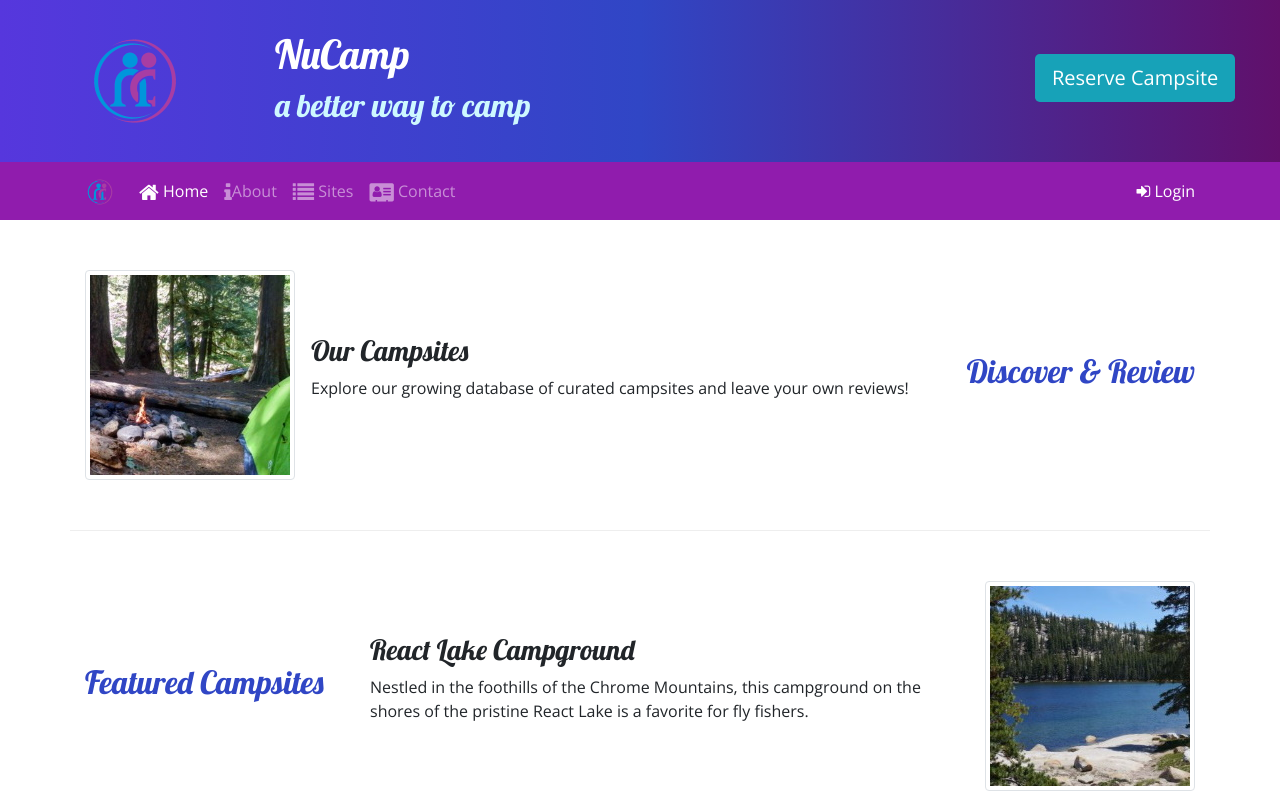
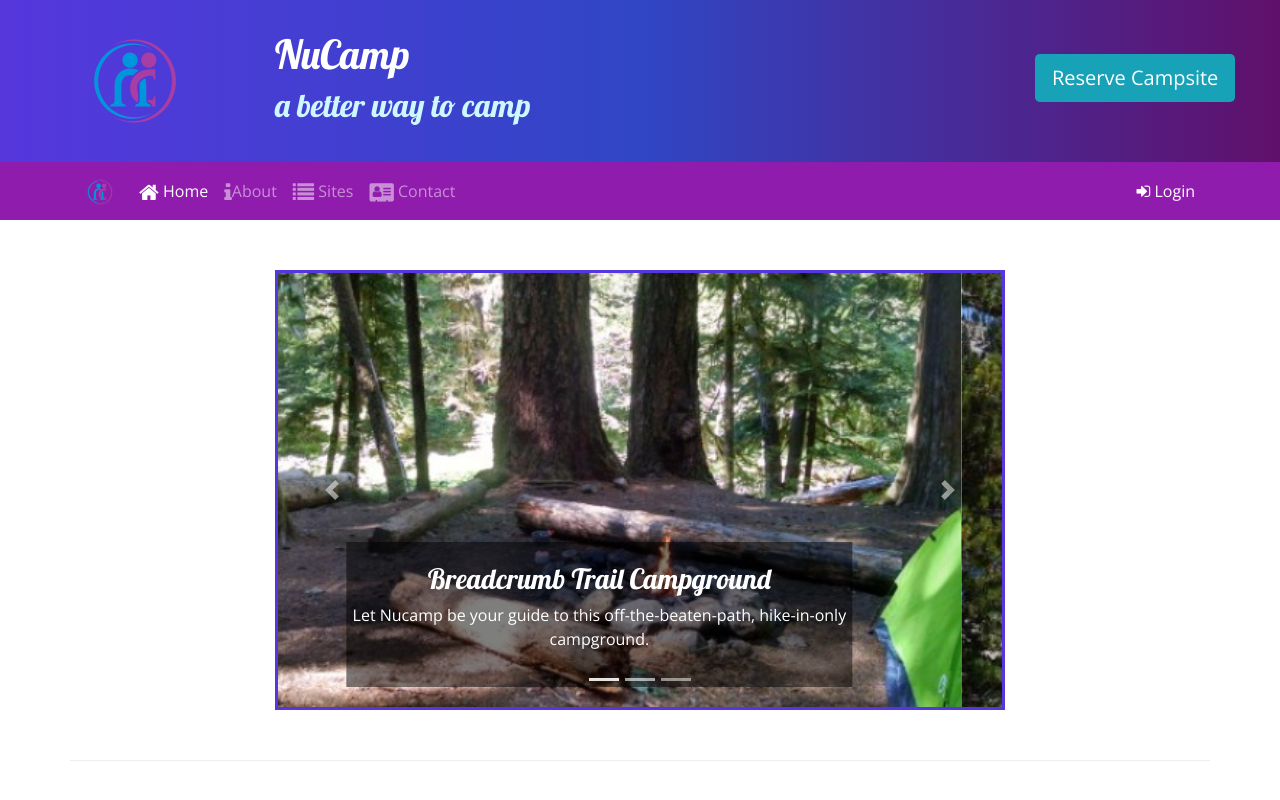
Before and after one commit to PaulyDigital22/nucampsite, a website: page index.html in a window 1280 px wide. Shown: the top 800 px of the page. Drawn offline with nearby package versions, Linux system fonts and the light colour scheme.

Commit message:
Carousel

```diff
--- a/css/styles.css
+++ b/css/styles.css
@@ -40,3 +40,11 @@ a, a:hover {
     color: inherit;
     text-decoration: none;
 }
+
+.carousel-caption {
+    background-color: rgba(0, 0, 0, 0.5);
+}
+
+.carousel {
+    border: solid #5637dd;
+}
--- a/index.html
+++ b/index.html
@@ -83,16 +83,57 @@
                             <div class="form-row">
                                 <button type="button" class="btn btn-secondary btn-sm ml-auto" data-dismiss="modal">Cancel</button>
                                 <button type="submit" class="btn btn-primary btn-sm ml-1">Sign in</button>
-
                             </div>
                         </form>
                     </div>
                 </div>
             </div>
-
         </div>
     </div>
     <div class="container">
+        <div class="row row-content">
+            <div class="col-md-8 mx-auto">
+                <div id="homeCarousel" class="carousel slide" data-ride="carousel">
+                    <ol class="carousel-indicators">
+                        <li data-target="#homeCarousel" data-slide-to="0" class="active"> </li>
+                        <li data-target="#homeCarousel" data-slide-to="1"> </li>
+                        <li data-target="#homeCarousel" data-slide-to="2"> </li>
+                    </ol>
+                    <div class="carousel-inner">
+                        <div class="carousel-item active">
+                            <img class="d-block w-100" src="img/breadcrumb-trail.jpg" alt="Breadcrumb Trail Campground">
+                            <div class="carousel-caption">
+                                <h3>Breadcrumb Trail Campground </h3>
+                                <p class="d-none d-sm-block"> Let Nucamp be your guide to this off-the-beaten-path, hike-in-only campground.</p>
+                            </div>
+                        </div>
+                        <div class="carousel-item">
+                            <img class="d-block w-100" src="img/react-lake.jpg" alt="React Lake Campground">
+                            <div class="carousel-caption">
+                                <h3>React Lake Campground </h3>
+                                <p class="d-none d-sm-block">Nestled in the foothills of the Chrome Mountains, this campground on the shores of the pristine React Lake is a favorite for fly fishers.</p>
+                            </div>
+                        </div>
+                        <div class="carousel-item">
+                            <img class="d-block w-100" src="img/chrome-river.jpg" alt="Chrome River Campground">
+                            <div class="carousel-caption">
+                                <h3>Chrome River Campground</h3>
+                                <p class="d-none d-sm-block">Spend a few sunny days and starry nights beneath a canopy of old-growth firs at this enchanting spot by the Chrome River.</p>
+                            </div>
+                        </div>
+                    </div>
+                    <a class="carousel-control-prev" href="#homeCarousel" role="button" data-slide="prev">
+                        <span class="carousel-control-prev-icon"> </span>
+                        <span class="sr-only">Previous </span>
+                    </a>
+                    <a class="carousel-control-next" href="#homeCarousel" role="button" data-slide="next">
+                        <span class="carousel-control-next-icon"> </span>
+                        <span class="sr-only">Next </span>
+                    </a>
+                </div>
+
+            </div>
+        </div>
         <div class="row row-content align-items-center">
             <div class="col-sm-4 order-sm-last col-md-3">
                 <h2 class="text-sm-right">Discover & Review</h2>
```
